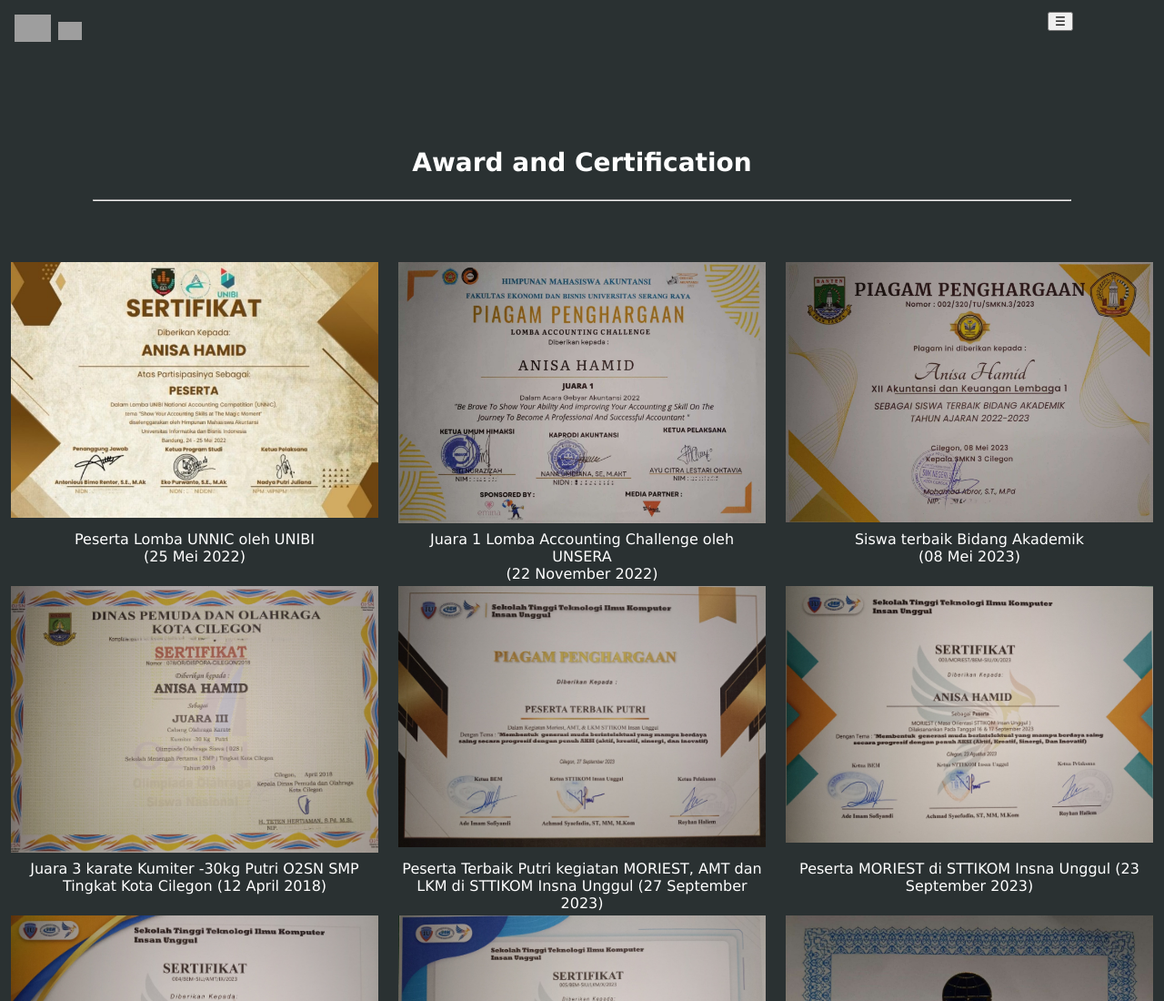
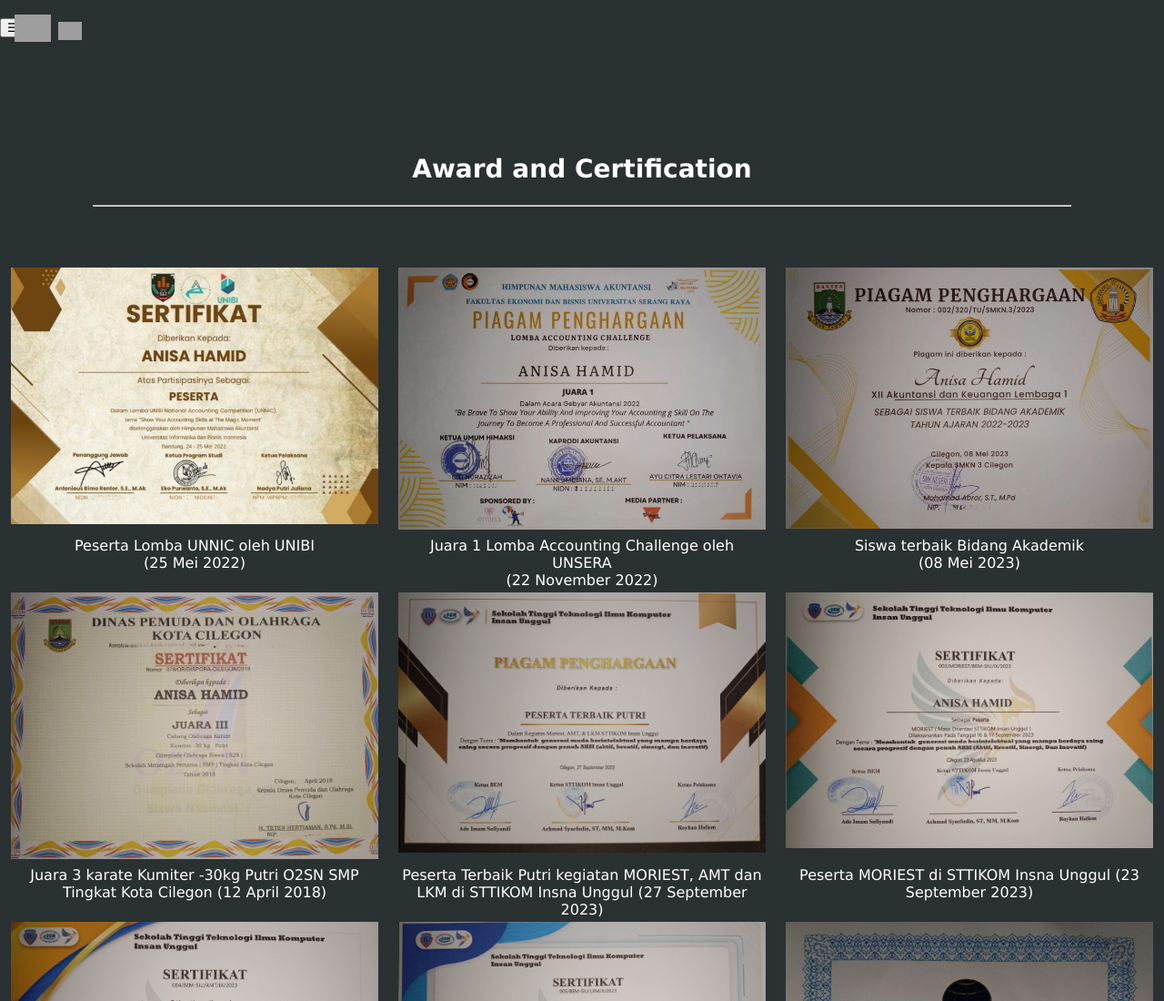
Before and after one commit to AnisaHamid/website, a plain HTML site: page web_personal/sertifikat.html in a window 1280 px wide. Shown: the top 1100 px of the page at 91% size. Drawn offline with Linux system fonts and the light colour scheme; grey boxes are pictures that could not be loaded.

Commit message:
Update sertifikat.html

```diff
--- a/web_personal/sertifikat.html
+++ b/web_personal/sertifikat.html
@@ -175,7 +175,7 @@
     </div>
 
     <!-- Tombol Menu (☰) untuk membuka Drawer -->
-    <button onclick="openDrawer()" style="margin-top: 1em; margin-left: 90%;">☰</button>
+    <button onclick="openDrawer()" style="margin-top: 20px; margin-right: 30px;">☰</button>
 
     <!-- Ikon Sosial Media -->
     <a href="https://www.linkedin.com/in/anisa-hamid-492033269?utm_source=share&utm_campaign=share_via&utm_content=profile&utm_medium=android_app" class="linkedin-icon" target="_blank">
```
